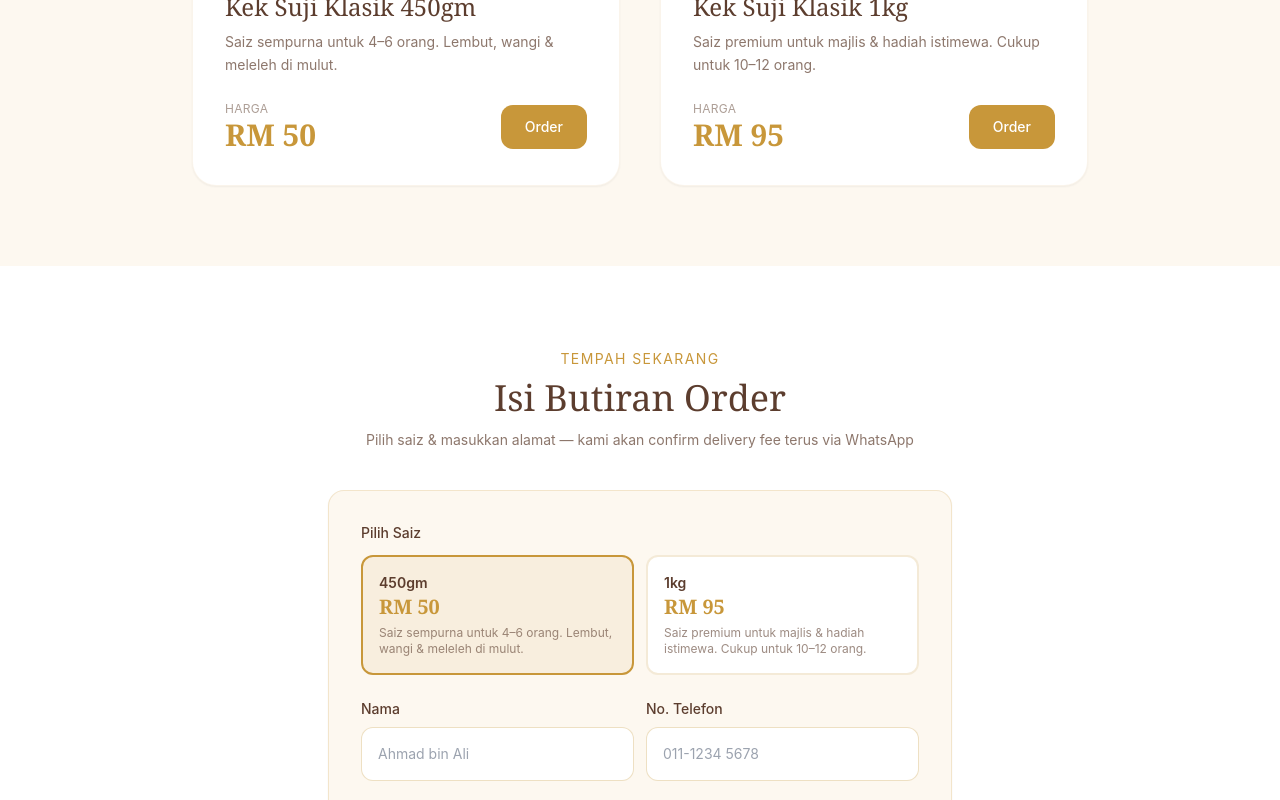
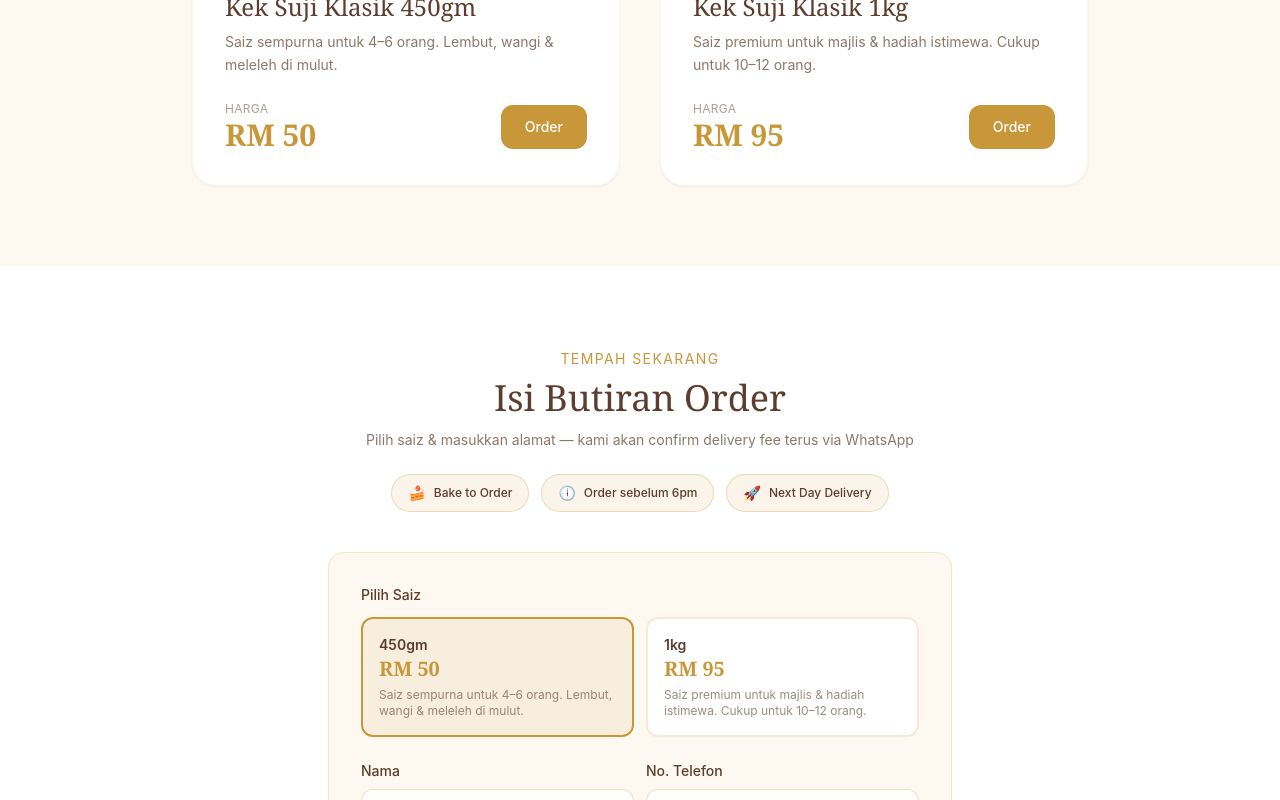
Before and after one commit to halidasina/sujee-web, a Next.js app: page / in a window 1280 px wide. Shown: the part 1896-2696 px from the top of the page. Built offline with nearby package versions, Linux system fonts and the light colour scheme; no server answers.

Commit message:
Add bake to order, order before 6pm, next day delivery info

```diff
--- a/app/page.tsx
+++ b/app/page.tsx
@@ -313,6 +313,20 @@ export default function Home() {
             <p className="text-[#5c3d2e]/70 mt-3 font-sans text-sm">
               Pilih saiz & masukkan alamat — kami akan confirm delivery fee terus via WhatsApp
             </p>
+
+            {/* Info badges */}
+            <div className="mt-6 flex flex-wrap justify-center gap-3">
+              {[
+                { icon: '🍰', text: 'Bake to Order' },
+                { icon: '🕕', text: 'Order sebelum 6pm' },
+                { icon: '🚀', text: 'Next Day Delivery' },
+              ].map((item) => (
+                <div key={item.text} className="flex items-center gap-2 bg-[#c8973a]/10 border border-[#c8973a]/30 rounded-full px-4 py-2">
+                  <span className="text-sm">{item.icon}</span>
+                  <span className="text-xs font-sans text-[#5c3d2e] font-medium">{item.text}</span>
+                </div>
+              ))}
+            </div>
           </FadeIn>
 
           <FadeIn>
```
